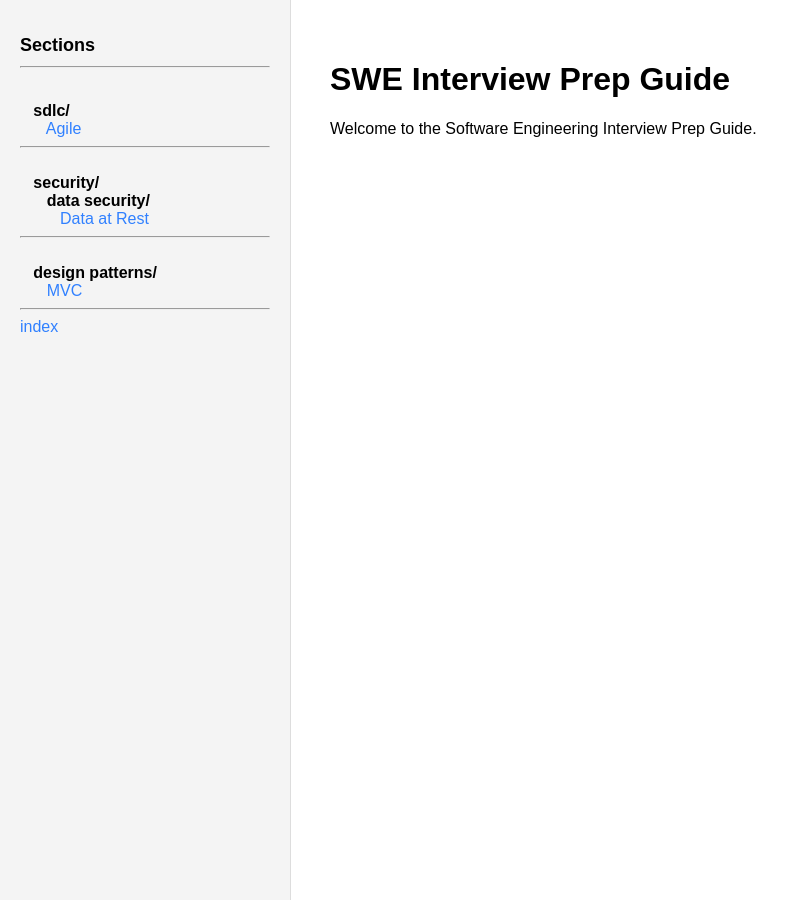
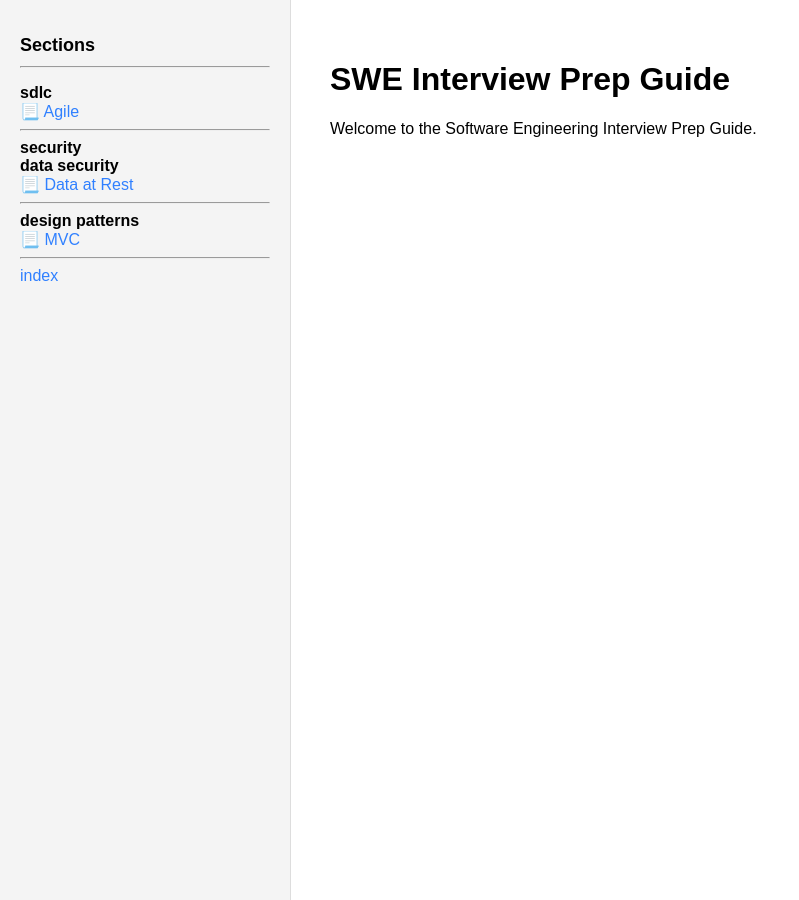
Before and after one commit to Mysteryy/Mysteryy.github.io, a Jekyll site: the page built from index.md, in a window 1280 px wide. Shown: the whole page, without its empty margins (0-799 px from the left). Built offline with Jekyll 4.4.1, drawn with Linux system fonts in a browser that asks for light colours.

Commit message:
Updating

```diff
--- a/_layouts/default.html
+++ b/_layouts/default.html
@@ -85,17 +85,19 @@
                                 {% assign formatted_name = part | replace: "_", " " %}
 
                                 {% capture indentation %}
-                                    <br>
-                                    {% for i in (1..forloop.index) %}
+                                    {% if forloop.index > 1 %}
+                                        <br>
+                                    {% endif %}
+                                    {% for i in (0..forloop.index - 1) %}
                                         &nbsp;&nbsp;  <!-- Adds two spaces for each level -->
                                     {% endfor %}
                                 {% endcapture %}
 
                                 {% if forloop.last %}
-                                    {{ indentation }}<a href="{{ section.url }}">{{ formatted_name | replace: ".md", "" }}</a>
+                                    {{ indentation }}<a href="{{ section.url }}">📃 {{ formatted_name | replace: ".md", "" }}</a>
                                     <hr>
                                 {% else %}
-                                    {{ indentation }}<strong>{{ formatted_name }}/</strong>
+                                    {{ indentation }}<strong>{{ formatted_name }}</strong>
                                 {% endif %}
                             {% endfor %}
                         </li>
```
